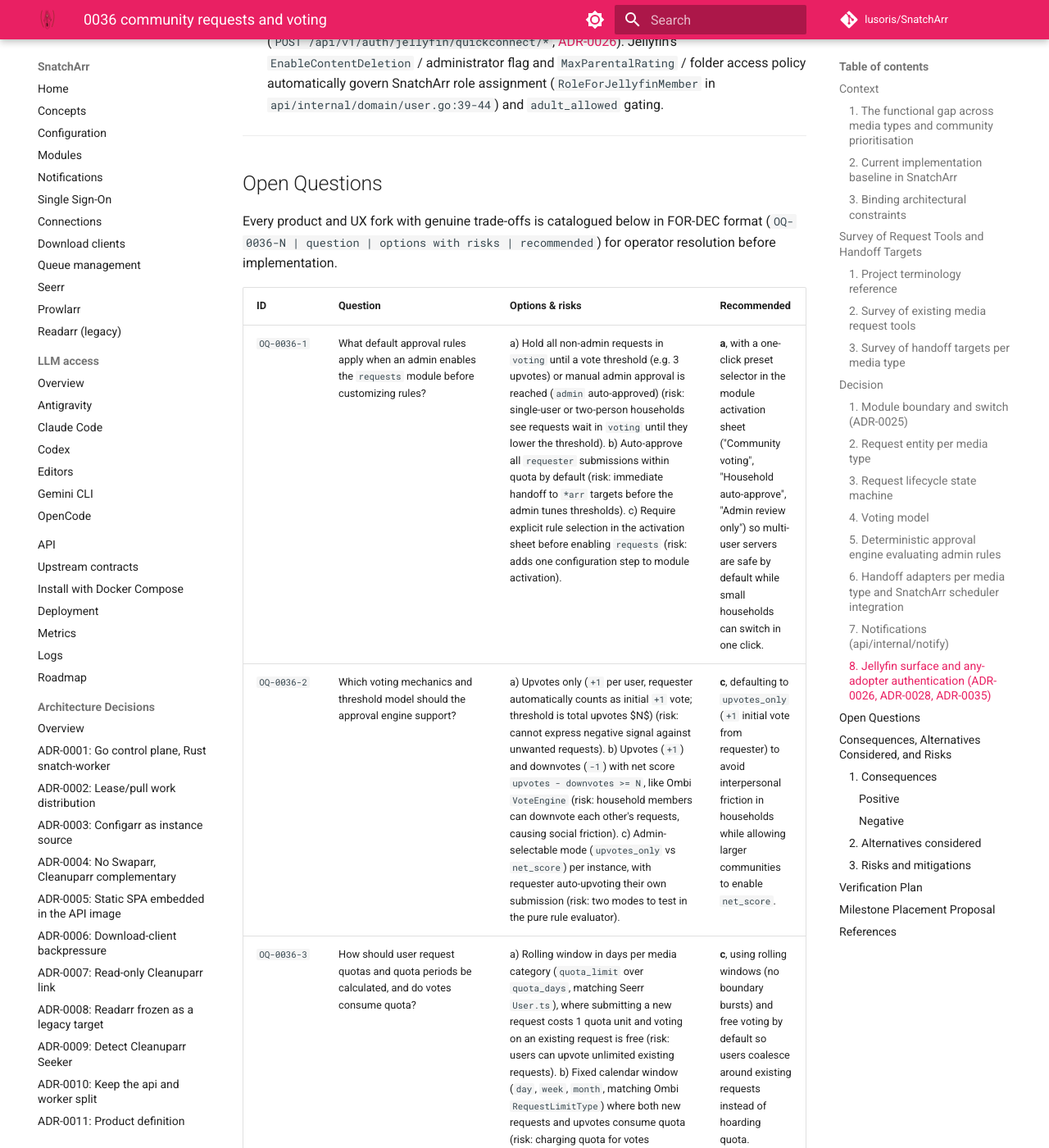
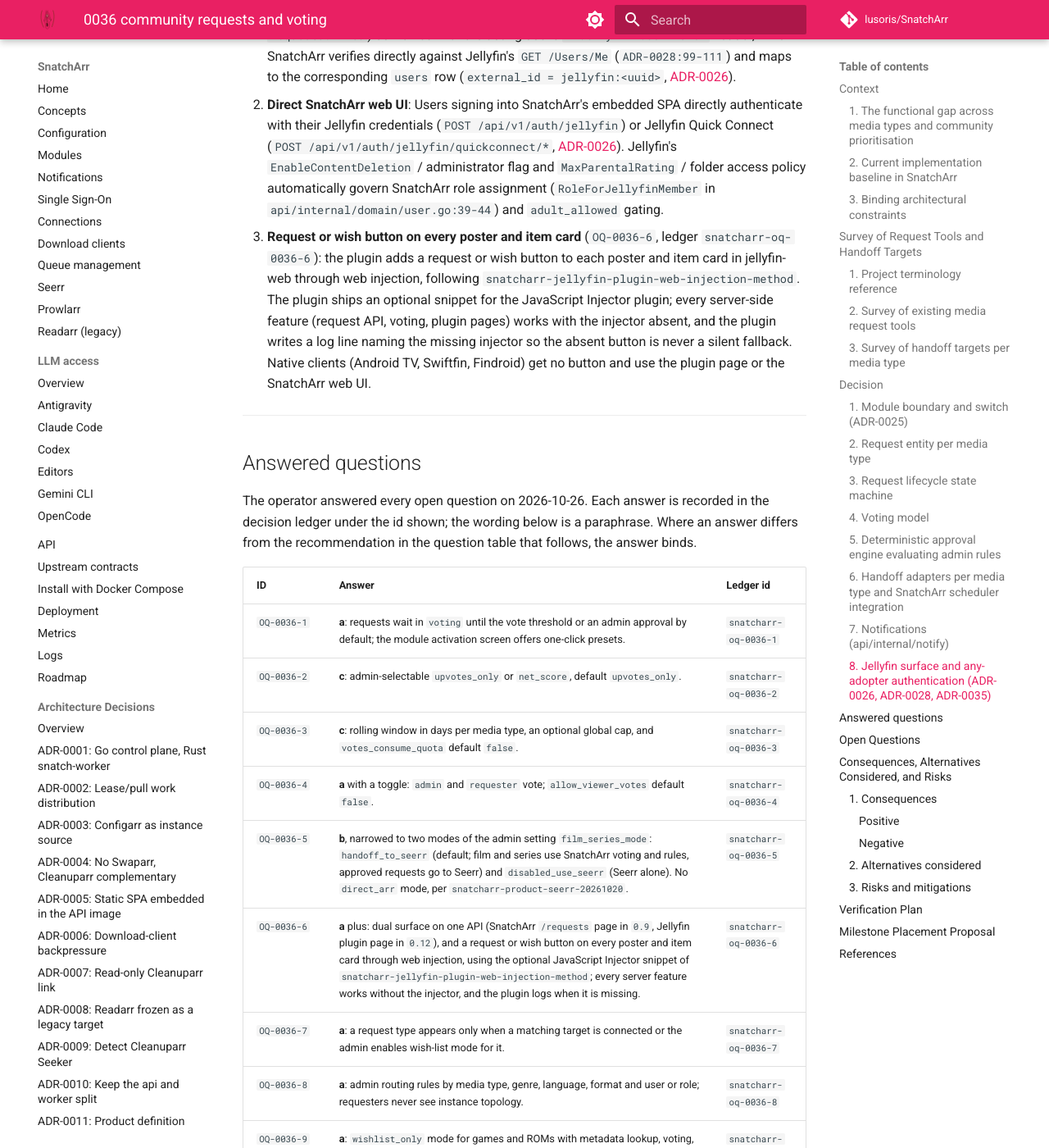
Before and after one commit to lusoris/SnatchArr, an MkDocs documentation site: the page built from docs/adr/0036-community-requests-and-voting.md, in a window 1280 px wide and 1400 px high, scrolled down 20116 px. Shown: the whole window at 82% size. Built offline with MkDocs 1.6.1 and Material for MkDocs 9.7.7, drawn with Linux system fonts in a browser that asks for light colours; comment, search, counter and statistics services are not loaded; some of the changed text lies outside the part shown.

Commit message:
docs(adr): accept ADR-0036 with the operator answers
Record the answers to OQ-0036-1 to OQ-0036-13 with their ledger ids
and mark the record Accepted.

- Film and series: handoff_to_seerr (default) or disabled_use_seerr;
  no direct Radarr/Sonarr mode.
- Adult requests: shared board among adult-allowed users by default,
  404 for everyone else behind two checks.
- Add the 0.12 slice for the poster and item-card request button
  through the optional JavaScript Injector snippet.

Signed-off-by: lusoris <lusoris@proton.me>

````diff
--- a/docs/adr/0036-community-requests-and-voting.md
+++ b/docs/adr/0036-community-requests-and-voting.md
@@ -6,7 +6,7 @@
 
 # ADR-0036: Community requests and voting across media types
 
-- Status: Proposed
+- Status: Accepted (operator answers recorded 2026-10-26, ledger ids `snatcharr-oq-0036-1` to `snatcharr-oq-0036-13`)
 - Date: 2026-10-26
 - Related: [ADR-0006](0006-download-client-backpressure.md), [ADR-0008](0008-readarr-frozen-legacy-target.md), [ADR-0012](0012-queue-management-replaces-cleanuparr-link.md), [ADR-0018](0018-product-front-door.md), [ADR-0022](0022-instance-priority.md), [ADR-0023](0023-sso-viewer-role.md), [ADR-0025](0025-module-switches.md), [ADR-0026](0026-accounts-and-roles.md), [ADR-0027](0027-adult-module.md), [ADR-0028](0028-jellyfin-plugin.md), [ADR-0029](0029-task-flow-ui.md), [ADR-0032](0032-stash-own-or-integrate.md), [ADR-0033](0033-adult-identity-and-model.md), ADR-0035 (draft, Jellyfin integration)
 
@@ -57,7 +57,7 @@
 - **Overseerr** (meaning: Plex media request management UI; origin: *overseer* + `*rr`; pronunciation: `/ˌoʊ.vərˈsɪər/`) and **Jellyseerr** (meaning: Jellyfin and Emby fork of Overseerr; origin: *Jellyfin* + *Overseerr*; pronunciation: `/ˈdʒɛl.i.sɪər/`), now merged into **Seerr**.
 - **Ombi** (meaning: self-hosted media request and user management portal; origin: coined short name replacing *Plex Requests.Net*; pronunciation: `/ˈɒm.bi/`).
 - **Requestrr** (meaning: chat bot for media requests; origin: *request* + `*rr`; pronunciation: `/rɪˈkwɛst.ɑːr/`).
-- **Doplarr** (meaning: Discord media request bot; origin: *Doppler* + `*arr*; pronunciation: `/ˈdɒp.lɑːr/`).
+- **Doplarr** (meaning: Discord media request bot; origin: *Doppler* + `*arr`; pronunciation: `/ˈdɒp.lɑːr/`).
 - **Petio** (meaning: Plex companion request and review portal; origin: Latin *petitio*, "a request or petition"; pronunciation: `/ˈpɛt.i.oʊ/`).
 - **Pulsarr** (meaning: Plex watchlist-to-`*arr` bridge; origin: *pulsar* + `*arr`; pronunciation: `/ˈpʌl.sɑːr/`).
 - **Searcharr** (meaning: Telegram request bot for Sonarr, Radarr, and Readarr; origin: *search* + `*arr`; pronunciation: `/ˈsɜːrtʃ.ɑːr/`).
@@ -116,7 +116,7 @@
 
 ## Decision
 
-This section defines only the structural architecture required by the direction. Policy defaults, vote semantics, quota windows, film/series ownership vs Seerr, surface placement, and visibility rules are recorded as open questions (`OQ-0036-1` through `OQ-0036-13`) in the next section.
+This section defines the structural architecture required by the direction. Policy defaults, vote semantics, quota windows, film/series ownership vs Seerr, surface placement, and visibility rules were open questions (`OQ-0036-1` through `OQ-0036-13`); the operator answered all of them on 2026-10-26, and the [Answered questions](#answered-questions) section records each answer with its ledger id. Where an answer differs from the recommendation in the question table, the answer binds.
 
 ```mermaid
 flowchart LR
@@ -129,7 +129,7 @@
   HAND -->|Comics| KAP["Kapowarr / Mylar3"]
   HAND -->|Games / ROMs| ROMM["RomM Check + Wishlist Queue"]
   HAND -->|Adult| WHISP["Whisparr v3/v2 (/api/v3)"]
-  HAND -->|Film / Series| SEERR["Seerr or Radarr/Sonarr (OQ-0036-5)"]
+  HAND -->|Film / Series| SEERR["Seerr (OQ-0036-5: handoff_to_seerr or disabled_use_seerr)"]
   HAND --> PLAN["SnatchArr Priority Planner & Hourly Caps"]
   ENG --> NOTIFY["Notification Engine (api/internal/notify)"]
 ```
@@ -231,7 +231,7 @@
 3. **Comics and manga (`comic_volume`)**: Dispatches to **Kapowarr** (`POST /api/volumes` with `comicvine_id`, `monitor: true`, `auto_search: true`) or **Mylar3** (`cmd=addComic` via `goenvoy/arr/mylar`). **Kavita** and **Komga** are queried only by `CheckAvailability`.
 4. **Games and ROMs (`game`)**: Queries **RomM** (`/api/roms`) for local availability and enriches metadata via `goenvoy/metadata/game/*`. Because no maintained open-source `*arr` application provides an automated wanted-item and indexer-search API for games/ROMs, approved `game` requests transition to an administrator wishlist / manual fulfilment queue (or are hidden if unconfigured, per `OQ-0036-9`).
 5. **Adult content (`adult_scene`, `adult_performer`, `adult_studio`)**: Queries **Stash** (`POST /graphql` per [ADR-0032](0032-stash-own-or-integrate.md)) for existing local scenes/performers/studios; if absent, dispatches to **Whisparr v3 (Eros)** (`POST /api/v3/movie`, `/api/v3/performer`, `/api/v3/studio`) or **Whisparr v2** (`POST /api/v3/series`, `PUT /api/v3/episode/monitor`) using Stash-box identity resolution ([ADR-0027](0027-adult-module.md), [ADR-0033](0033-adult-identity-and-model.md)), then schedules snatching under Whisparr's hourly indexer budget.
-6. **Film and series (`movie`, `series`)**: Either delegates to **Seerr** (`POST /api/v1/request`) or dispatches directly to **Radarr** (`POST /api/v3/movie`) and **Sonarr** (`POST /api/v3/series`) when Seerr is not deployed, as decided under `OQ-0036-5`.
+6. **Film and series (`movie`, `series`)**: Delegates approved requests to **Seerr** (`POST /api/v1/request`) when `film_series_mode` is `handoff_to_seerr` (default), or leaves film and series to Seerr alone when it is `disabled_use_seerr`. There is no direct Radarr/Sonarr mode (`OQ-0036-5`, ledger `snatcharr-oq-0036-5`, which follows `snatcharr-product-seerr-20261020`).
 
 ### 7. Notifications (`api/internal/notify`)
 
@@ -251,12 +251,35 @@
 
 1. **Inside Jellyfin**: The Jellyfin companion plugin ([ADR-0028](0028-jellyfin-plugin.md), ADR-0035 (draft, Jellyfin integration)) renders a community requests and voting surface inside Jellyfin. The plugin authenticates requests to SnatchArr using its scoped `X-Api-Key` (`requests:read`, `requests:write`) combined with the acting user's `X-Jellyfin-User-Token` header, which SnatchArr verifies directly against Jellyfin's `GET /Users/Me` (`ADR-0028:99-111`) and maps to the corresponding `users` row (`external_id = jellyfin:<uuid>`, [ADR-0026](0026-accounts-and-roles.md)).
 2. **Direct SnatchArr web UI**: Users signing into SnatchArr's embedded SPA directly authenticate with their Jellyfin credentials (`POST /api/v1/auth/jellyfin`) or Jellyfin Quick Connect (`POST /api/v1/auth/jellyfin/quickconnect/*`, [ADR-0026](0026-accounts-and-roles.md)). Jellyfin's `EnableContentDeletion` / administrator flag and `MaxParentalRating` / folder access policy automatically govern SnatchArr role assignment (`RoleForJellyfinMember` in `api/internal/domain/user.go:39-44`) and `adult_allowed` gating.
+3. **Request or wish button on every poster and item card** (`OQ-0036-6`, ledger `snatcharr-oq-0036-6`): the plugin adds a request or wish button to each poster and item card in jellyfin-web through web injection, following `snatcharr-jellyfin-plugin-web-injection-method`. The plugin ships an optional snippet for the JavaScript Injector plugin; every server-side feature (request API, voting, plugin pages) works with the injector absent, and the plugin writes a log line naming the missing injector so the absent button is never a silent fallback. Native clients (Android TV, Swiftfin, Findroid) get no button and use the plugin page or the SnatchArr web UI.
 
 ---
 
+## Answered questions
+
+The operator answered every open question on 2026-10-26. Each answer is recorded in the decision ledger under the id shown; the wording below is a paraphrase. Where an answer differs from the recommendation in the question table that follows, the answer binds.
+
+| ID | Answer | Ledger id |
+| :--- | :--- | :--- |
+| `OQ-0036-1` | **a**: requests wait in `voting` until the vote threshold or an admin approval by default; the module activation screen offers one-click presets. | `snatcharr-oq-0036-1` |
+| `OQ-0036-2` | **c**: admin-selectable `upvotes_only` or `net_score`, default `upvotes_only`. | `snatcharr-oq-0036-2` |
+| `OQ-0036-3` | **c**: rolling window in days per media type, an optional global cap, and `votes_consume_quota` default `false`. | `snatcharr-oq-0036-3` |
+| `OQ-0036-4` | **a** with a toggle: `admin` and `requester` vote; `allow_viewer_votes` default `false`. | `snatcharr-oq-0036-4` |
+| `OQ-0036-5` | **b**, narrowed to two modes of the admin setting `film_series_mode`: `handoff_to_seerr` (default; film and series use SnatchArr voting and rules, approved requests go to Seerr) and `disabled_use_seerr` (Seerr alone). No `direct_arr` mode, per `snatcharr-product-seerr-20261020`. | `snatcharr-oq-0036-5` |
+| `OQ-0036-6` | **a** plus: dual surface on one API (SnatchArr `/requests` page in `0.9`, Jellyfin plugin page in `0.12`), and a request or wish button on every poster and item card through web injection, using the optional JavaScript Injector snippet of `snatcharr-jellyfin-plugin-web-injection-method`; every server feature works without the injector, and the plugin logs when it is missing. | `snatcharr-oq-0036-6` |
+| `OQ-0036-7` | **a**: a request type appears only when a matching target is connected or the admin enables wish-list mode for it. | `snatcharr-oq-0036-7` |
+| `OQ-0036-8` | **a**: admin routing rules by media type, genre, language, format and user or role; requesters never see instance topology. | `snatcharr-oq-0036-8` |
+| `OQ-0036-9` | **a**: `wishlist_only` mode for games and ROMs with metadata lookup, voting, an admin fulfilment queue and availability detection. | `snatcharr-oq-0036-9` |
+| `OQ-0036-10` | **a**: admin-configured notification rules in `api/internal/notify`, with `allow_adult` channel fencing, in `0.9`; per-user endpoints later. | `snatcharr-oq-0036-10` |
+| `OQ-0036-11` | **c**: admin setting `public_attributed`, `public_anonymous` or `private_to_requester_and_admin`, default `public_anonymous`. | `snatcharr-oq-0036-11` |
+| `OQ-0036-12` | **b**: users without adult access get `404` behind two independent checks; among adult-allowed users the adult request board is shared and votable by default. | `snatcharr-oq-0036-12` |
+| `OQ-0036-13` | **a**: `voting_ttl_days`, default `0` (never expire), reconciled on the leader loop. | `snatcharr-oq-0036-13` |
+
 ## Open Questions
 
-Every product and UX fork with genuine trade-offs is catalogued below in FOR-DEC format (`OQ-0036-N | question | options with risks | recommended`) for operator resolution before implementation.
+The question table below is kept as the record of the options and risks the answers chose from.
+
+Every product and UX fork with genuine trade-offs was catalogued below in FOR-DEC format (`OQ-0036-N | question | options with risks | recommended`) for operator resolution before implementation.
 
 | ID | Question | Options & risks | Recommended |
 | :--- | :--- | :--- | :--- |
@@ -350,8 +373,9 @@
 | `0.9` | `feat(notify): extend notification engine with community request lifecycle events` | Add `request_submitted`, `request_approved`, `request_declined`, `request_handed_off`, and `request_available` `RuleEventKind` triggers to `api/internal/notify` across existing encrypted notification channels (ADR-0036). |
 | `0.9` | `feat(web): add community requests and voting view in SnatchArr SPA` | Add the `/requests` task-flow route (ADR-0029) and admin approval rule configuration sheet in `web/` with Svelte 5 runes, Paraglide `en`/`de` locales, and zero axe-core WCAG 2.2 AA violations (ADR-0036). |
 | `0.10` | `feat(requests): add adult scene, performer, and studio request kinds and Whisparr handoff` | Extend the `requests` module with `adult_scene`, `adult_performer`, and `adult_studio` kinds gated by two-barrier adult access (`ModuleAdult` enabled plus `user.adult_allowed` per ADR-0026/ADR-0027), Stash availability checks (ADR-0032), and Whisparr v3/v2 handoff (ADR-0033, ADR-0036). |
-| `0.10` | `feat(requests): isolate adult request visibility, voting, and sanitized notifications` | Enforce RFC 9457 `404` isolation for non-authorized accounts on adult requests, apply admin-configured adult voting visibility rules (`OQ-0036-12`), and fence adult request notifications to adult-authorized channels (ADR-0027, ADR-0036). |
+| `0.10` | `feat(requests): isolate adult request visibility, voting, and sanitized notifications` | Enforce RFC 9457 `404` isolation for non-authorized accounts on adult requests, apply the shared adult request board among adult-allowed users (`OQ-0036-12`, ledger `snatcharr-oq-0036-12`), and fence adult request notifications to adult-authorized channels (ADR-0027, ADR-0036). |
 | `0.12` | `feat(jellyfin-plugin): embed community request submission and voting surface in Jellyfin` | Expose multi-type catalog lookup, request submission, quota badge, and one-click voting inside the Jellyfin companion plugin using delegated Jellyfin user tokens without external SSO or reverse-proxy requirements (ADR-0028, ADR-0035, ADR-0036). |
+| `0.12` | `feat(jellyfin-plugin): add a request or wish button to every poster and item card` | Ship the optional JavaScript Injector snippet that adds the button to posters and item cards, keep every server feature working without the injector, and log when the injector is missing (`OQ-0036-6`, ledger `snatcharr-oq-0036-6`, `snatcharr-jellyfin-plugin-web-injection-method`). |
 
 ---
 
````
Also changed, not shown: other parts of docs/adr/0036-community-requests-and-voting.md (+1 -1 lines), docs/adr/README.md (+1 -1 lines).
